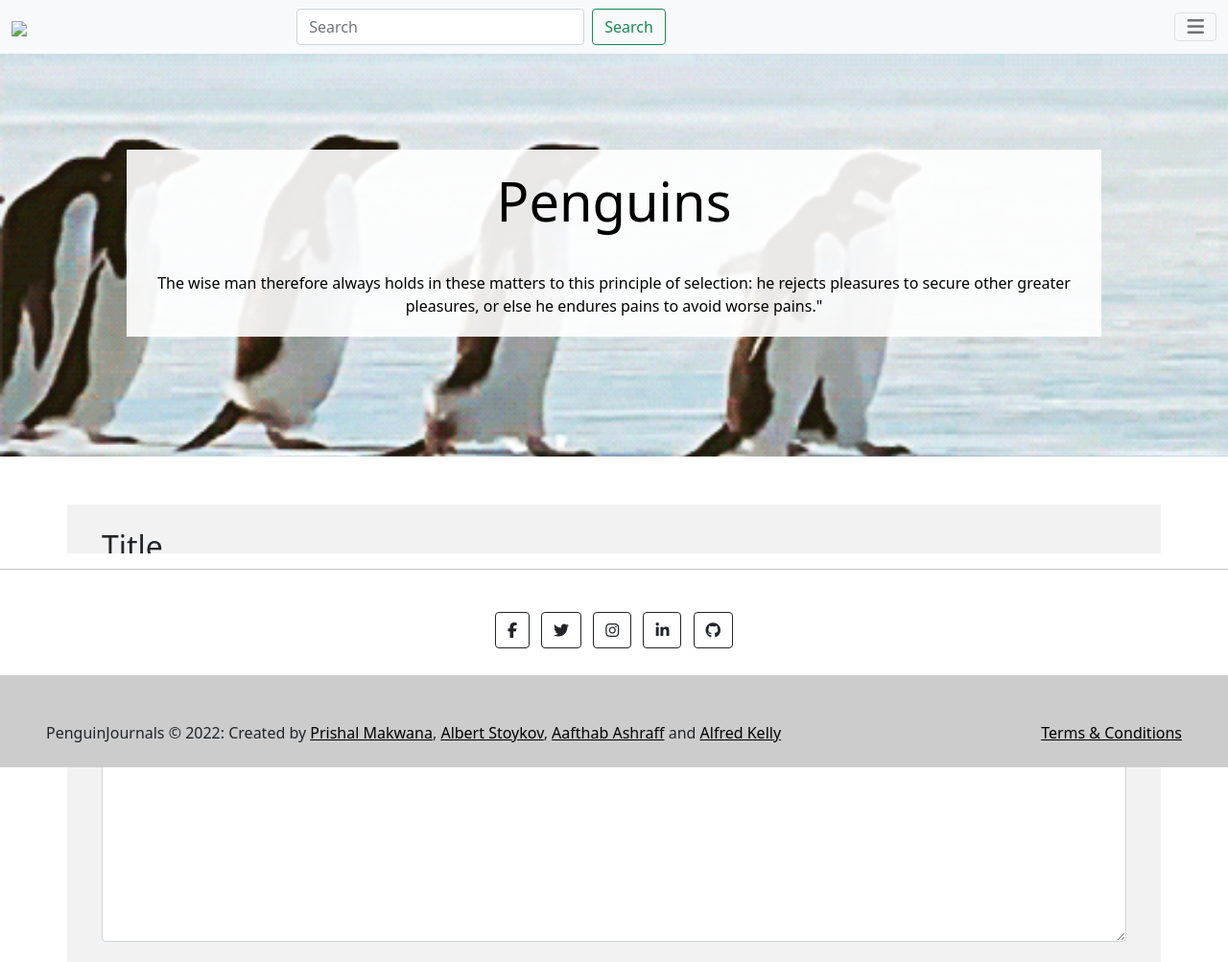
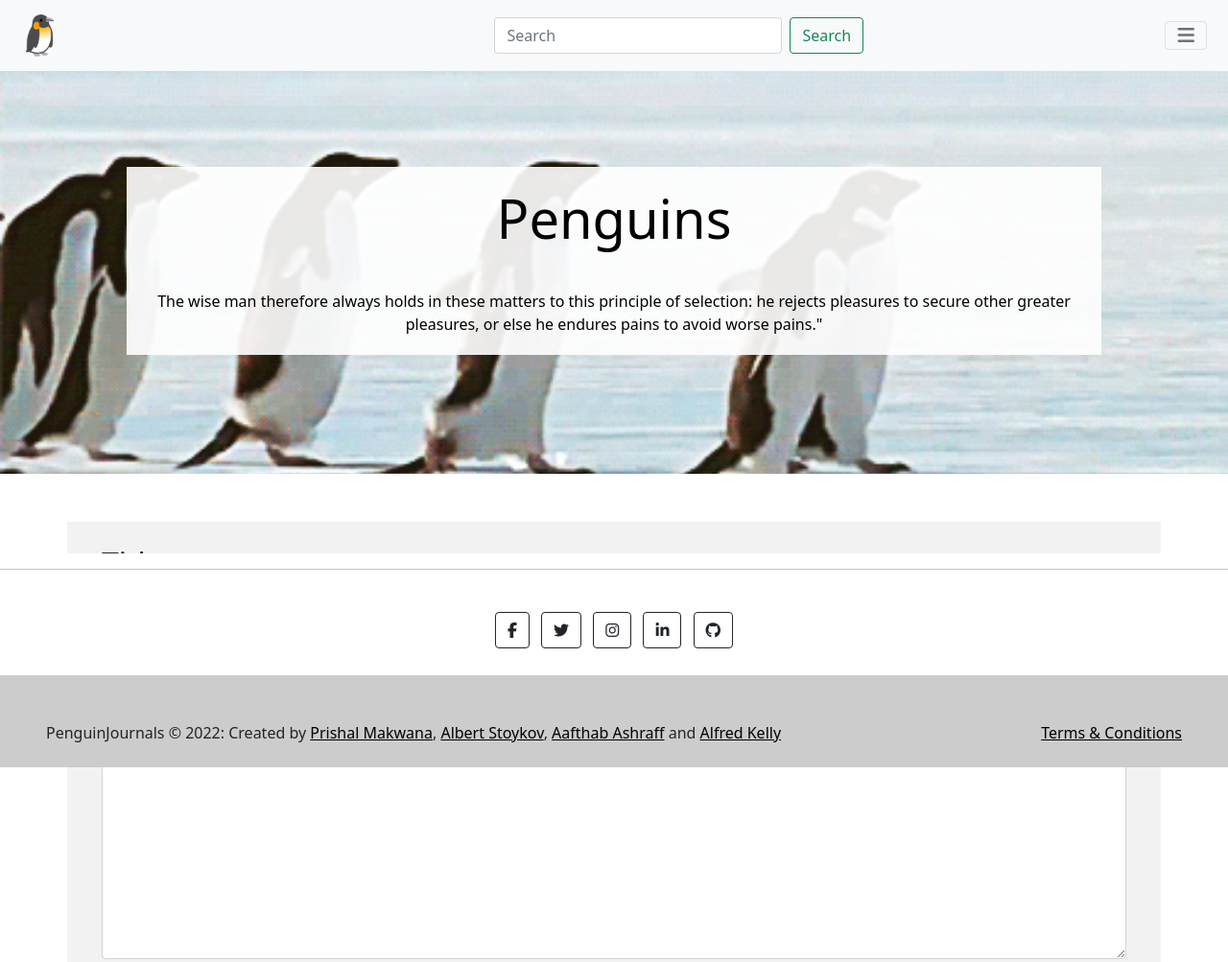
Before and after one commit to iAmash412/Lap1Project, a website: page client/index.html in a window 1280 px wide. Shown: the top 1003 px of the page at 96% size. Drawn offline with nearby package versions, Linux system fonts and the light colour scheme.

Commit message:
Navbar styling

```diff
--- a/client/index.html
+++ b/client/index.html
@@ -22,15 +22,15 @@
 
   <!-- Navbar-->
     <nav class="navbar navbar-light bg-light ">
-      <div class="container-fluid d-inline-flex justify-content-between align-items-center">
-        <a class="navbar-brand" href="#"><img src="/client/penguin-logo.png" width="18%"></a>
+      <div class="container-fluid d-inline-flex justify-content-between">
+        <a class="navbar-brand" href="#"><img class="penguin-logo" src="/client/images/penguin-logo.png" width="22%"></a>
         <div class="d-flex m-auto">
           <form class="d-flex">
             <input class="form-control me-2" type="search" placeholder="Search" aria-label="Search" style="width: 300px;">
             <button class="btn btn-outline-success" type="submit">Search</button>
           </form>
         </div>
-        <button class="navbar-toggler ms-auto" type="button" data-mdb-toggle="collapse"
+        <button class="navbar-toggler" type="button" data-mdb-toggle="collapse"
           data-mdb-target="#navbarToggleExternalContent3" aria-controls="navbarToggleExternalContent3"
           aria-expanded="false" aria-label="Toggle navigation">
           <i class="fas fa-bars"></i>
--- a/client/style.css
+++ b/client/style.css
@@ -1,3 +1,19 @@
+
+/* Navbar section  */
+
+.navbar{
+    padding: 10px;
+}
+
+.navbar-brand{
+    padding: 0;
+    margin: 0;
+}
+
+.penguin-logo{
+    padding: 5px;
+}
+
 
 /* Hero section  */
 #heroImage {
```
